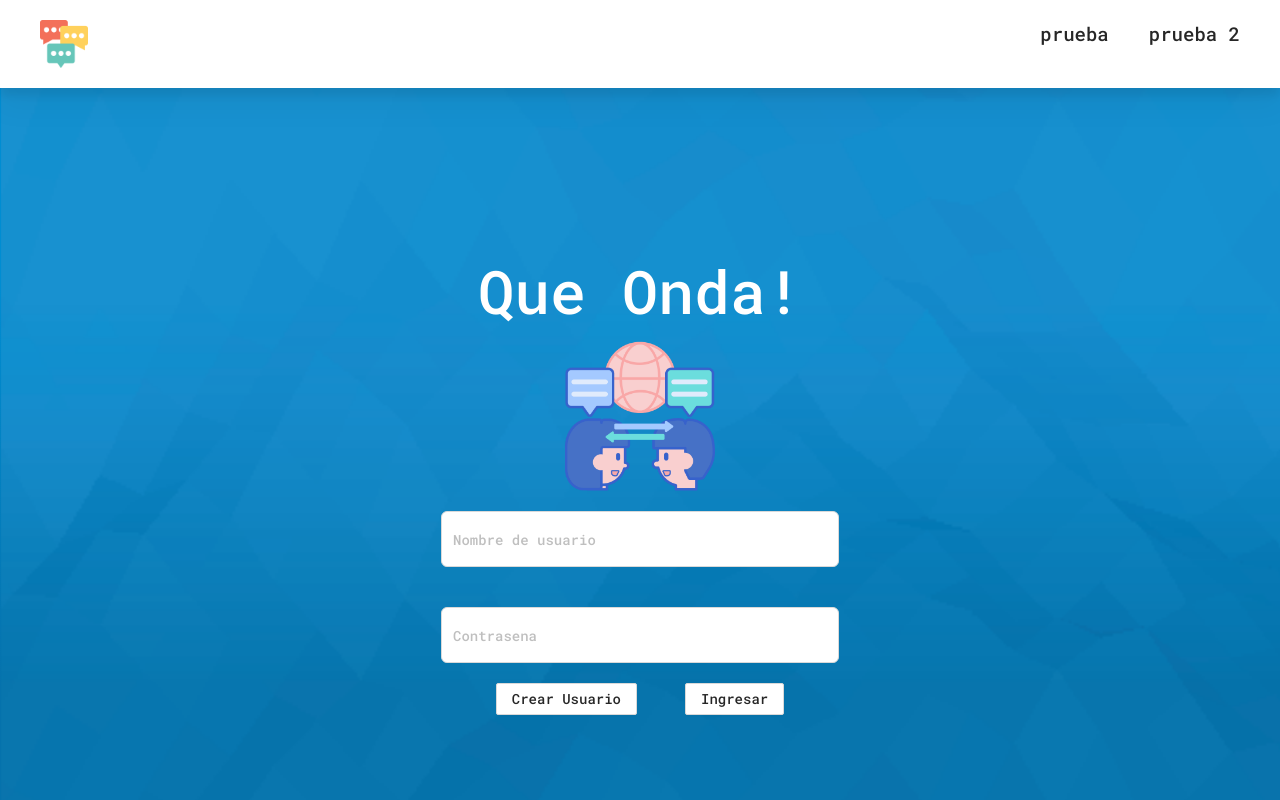
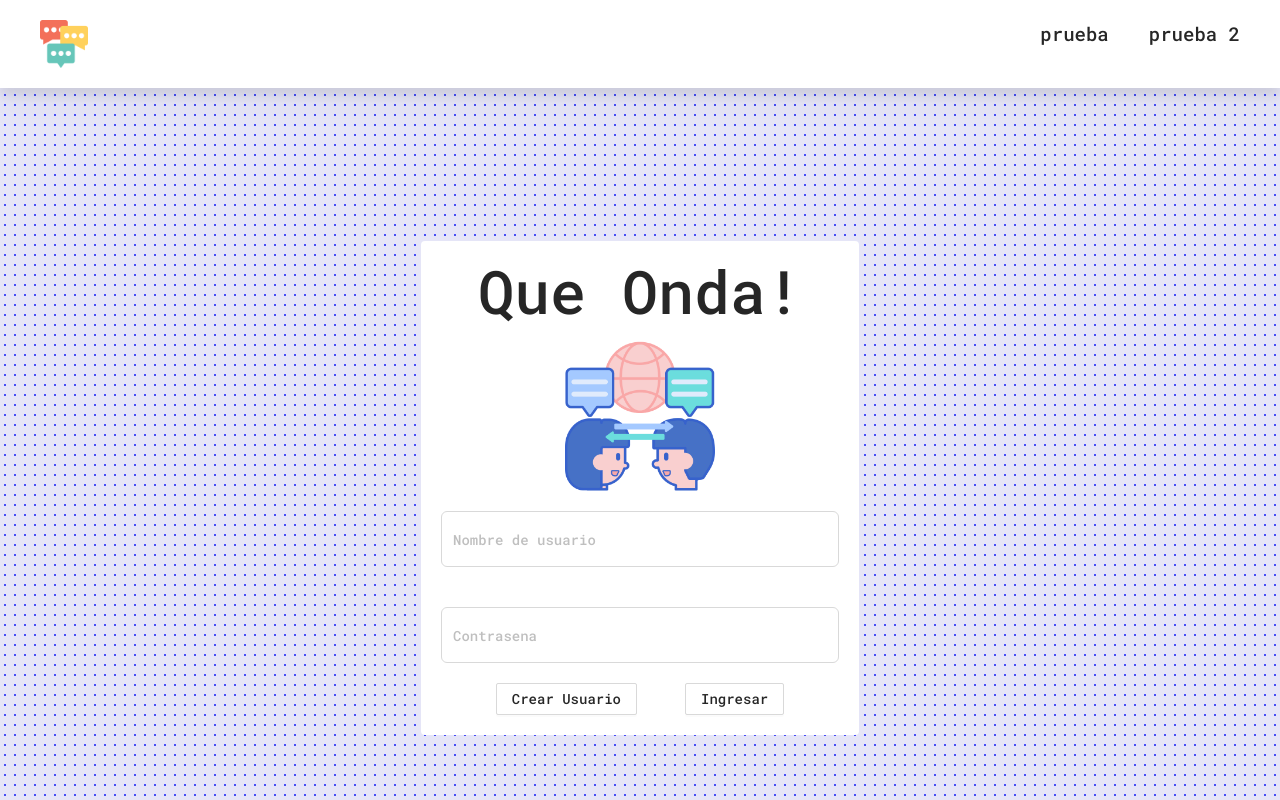
Before and after one commit to xXMolinaXx/chat, a React (Create React App) app: page / in a window 1280 px wide. Shown: the top 800 px of the page. Built offline with nearby package versions, Linux system fonts and the light colour scheme.

Commit message:
update: change background

```diff
--- a/src/styles.css
+++ b/src/styles.css
@@ -1,6 +1,7 @@
 @tailwind base;
 @tailwind components;
 @tailwind utilities;
+
 *{
     box-sizing: border-box;
     padding: 0px;
@@ -11,6 +12,11 @@ html, body{
     margin:0;
     font-family: 'Roboto Mono', monospace;
     background-color: rgb(227, 226, 226);
+}
+html,body {
+    background-color: #e5e5f7;
+    background-image: radial-gradient(#444cf7 1px, #e5e5f7 0.7px);
+    background-size: 10px 10px;
 }
 .grid-container{
     display: grid;
--- a/src/views/CreateUser/CreateUser.jsx
+++ b/src/views/CreateUser/CreateUser.jsx
@@ -15,7 +15,7 @@ const CreateUser = () => {
     const [userName, setUserName] = useState('');
     const [password, setpassword] = useState('');
     const addUser = async () => {
-        const answer = await my_fetch.my_fetch_post(`${global_variables.url_server}/users/creatUser`, { userName, password })
+        const answer = await my_fetch.my_fetch_post(`${process.env.REACT_APP_BACKEND}/users/creatUser`, { userName, password })
         console.log(answer);
         if (answer.sucess) {
             navigate('/chats');
@@ -29,7 +29,8 @@ const CreateUser = () => {
         });
     }
     const logUser = async () => {
-        const answer = await my_fetch.my_fetch_post(`${global_variables.url_server}/users/login`, { userName, password })
+        console.log('hola',process.env.REACT_APP_BACKEND)
+        const answer = await my_fetch.my_fetch_post(`${process.env.REACT_APP_BACKEND}/users/login`, { userName, password })
         if (answer.sucess) {
             setUserLogged(answer.data);
             navigate('/chats');
@@ -45,11 +46,11 @@ const CreateUser = () => {
     return (
         <MainLayout>
             <div
-                style={{ backgroundImage: `url('${backgroundImageSVG}')`, backgroundSize: 'cover' }}
+
                 className={`my-container h-full ${ screenSize.medium < window.innerWidth && 'centerHorizontalVertical'}`}
             >
-                <div className='p-5'>
-                    <h1 className=' text-6xl text-center text-white'>Que Onda!</h1>
+                <div className='p-5 bg-white rounded'>
+                    <h1 className=' text-6xl text-center '>Que Onda!</h1>
                     <div className='my-container centerHorizontal pt-5'>
                         <img src={comunicacionPNG} alt='icono de chat' width={150}/>
                     </div>
--- a/src/views/chats/Chats.jsx
+++ b/src/views/chats/Chats.jsx
@@ -22,7 +22,7 @@ const Chats = () => {
     };
 
     const handleOk = async () => {
-        const asnwer = await my_fetch.my_fetch_post(`${global_variables.url_server}/users/addFriend`, { userName, userLoggedId: userLogged.userLogged._id })
+        const asnwer = await my_fetch.my_fetch_post(`${process.env.REACT_APP_BACKEND}/users/addFriend`, { userName, userLoggedId: userLogged.userLogged._id })
         console.log(asnwer);
         notification.open({
             message: asnwer.success ? 'Agregado' : 'Error',
```
